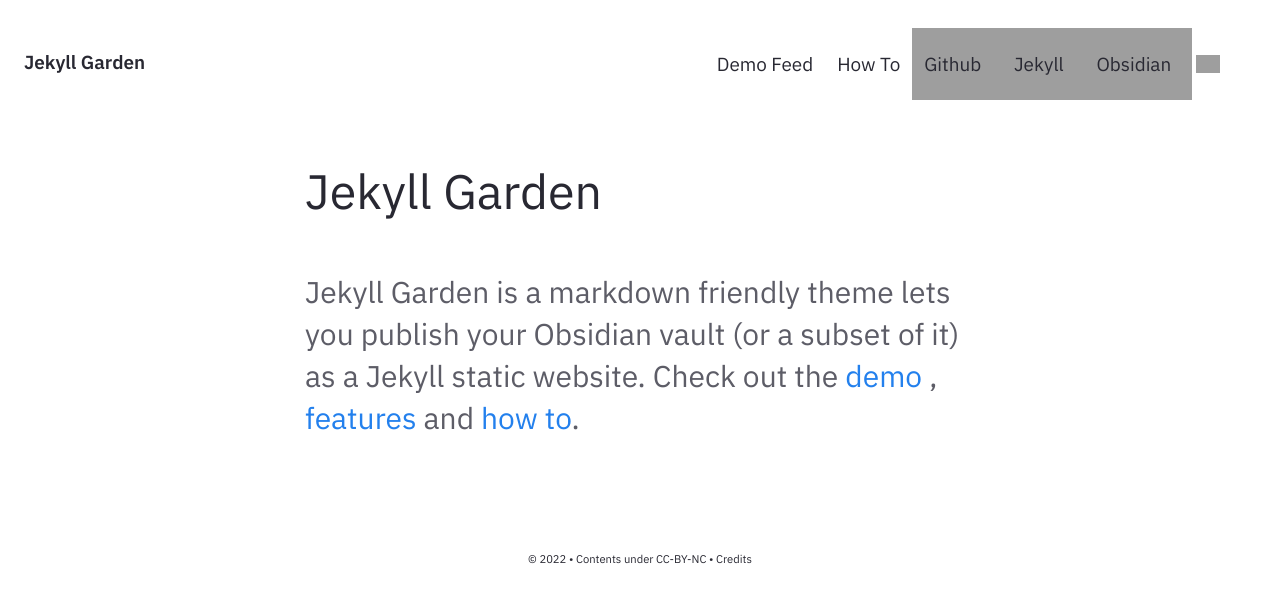
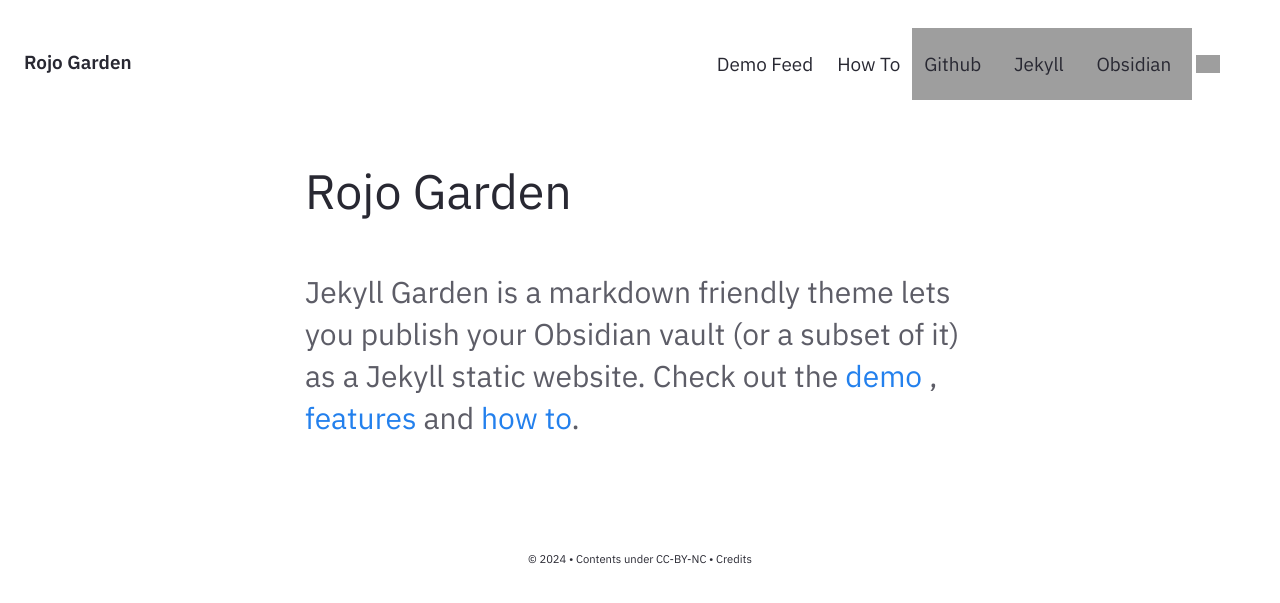
Before and after one commit to lopezrj/lopezrj.github.io, a Jekyll site: the page built from pages/index.md, in a window 1280 px wide, cut to the strip 0-603 px from the top of the page. Built offline with Jekyll 4.4.1, drawn with Linux system fonts in a browser that asks for light colours; grey boxes are pictures that could not be loaded.

Commit message:
Update _config.yml

```diff
--- a/_config.yml
+++ b/_config.yml
@@ -19,7 +19,7 @@
 # in the templates via {{ site.myvariable }}.
 
 # URL is the base hostname with protocol for your site, eg http://example.com
-url: "" # the base hostname & protocol for your site, e.g. http://example.com
+url: "http://lopezrj.github.io" # the base hostname & protocol for your site, e.g. http://example.com
 
 # If you want to install this jekyll in a subpath (eg /digitalgarden) set it here.
 # Else keep it Empty (DON'T PUT /; Keep it empty)
@@ -27,10 +27,10 @@
 
 # Website Header, Description, Footer year and text.
 # If you are deleting this, make sure you remove it from HTML files too
-heading: Jekyll Garden # Change this
+heading: Rojo Garden # Change this
 content: Obsidian ready Jekyll Theme
 copyright:
-  year: © 2022
+  year: © 2024
   msg: Contents under CC-BY-NC
 
 # Set title and content for private & broken link tooltop
```
